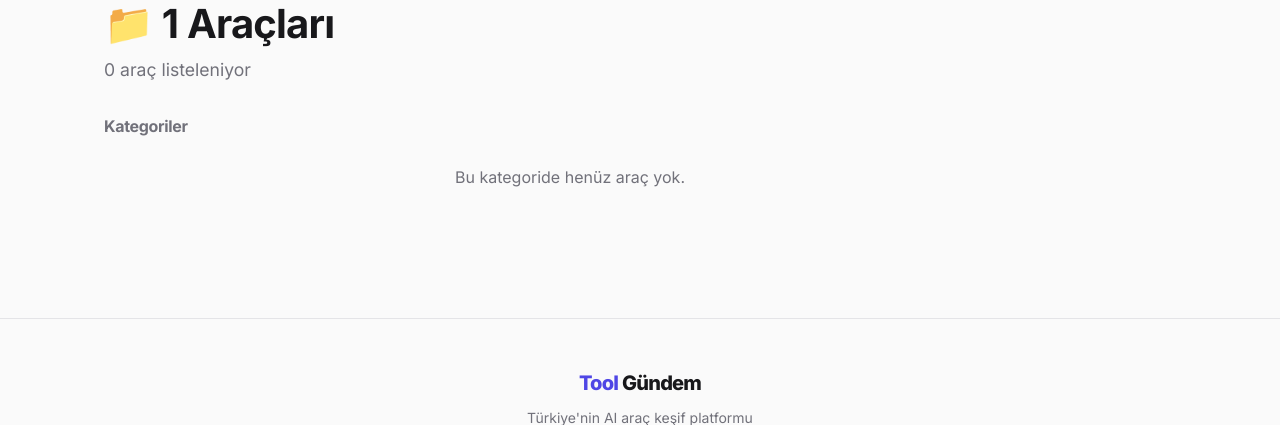
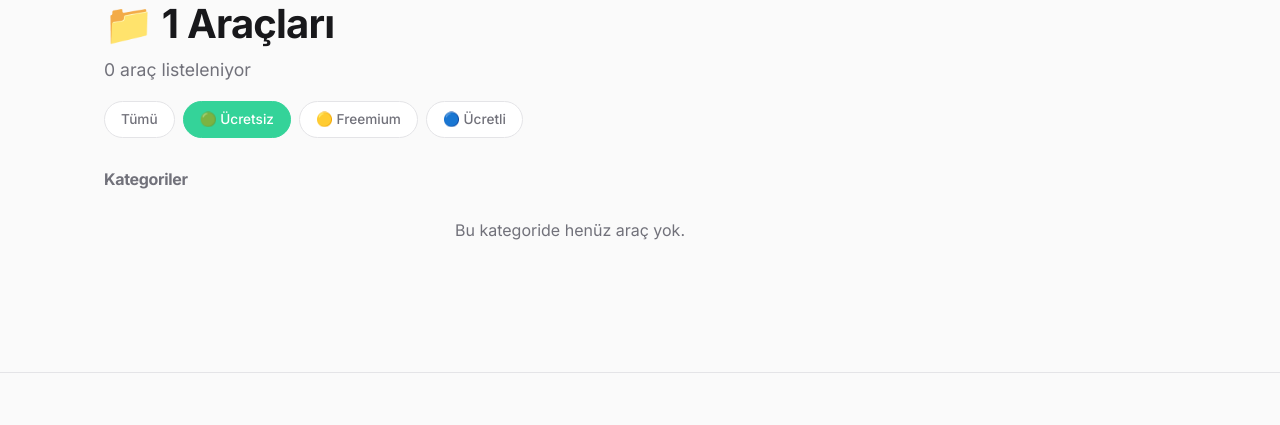
Before and after one commit to serefzeybekseref-byte/toolgundem, a Flask app: a page that uses templates/category.html in a window 1280 px wide. Shown: the part 134-559 px from the top of the page. Run offline with Flask 3, Linux system fonts and the light colour scheme; data that the repository does not hold is empty; some libraries are stand-ins or nearby versions.

Commit message:
P0: fiyat filtresi + kart rozetleri, Gemini/NVIDIA model duzeltmeleri

```diff
--- a/app.py
+++ b/app.py
@@ -9,7 +9,7 @@ from db import (
     get_trending_products, get_recent_products,
     get_products_by_topic, search_products,
     get_all_topics, get_similar_products,
-    get_products_paginated,
+    get_products_paginated, get_comparisons_for_product,
 )
 
 logging.basicConfig(level=logging.INFO)
@@ -119,7 +119,8 @@ def detail(slug):
     if not product:
         abort(404)
     similar = get_similar_products(product["id"], limit=4)
-    return render_template("detail.html", product=product, similar=similar)
+    related_comparisons = get_comparisons_for_product(product.get("normalized_name"))
+    return render_template("detail.html", product=product, similar=similar, related_comparisons=related_comparisons)
 
 
 @app.route("/karsilastirma")
@@ -139,6 +140,9 @@ def comparison_detail(slug):
 @app.route("/kategori/<topic>")
 def category(topic):
     products = get_products_by_topic(topic)
+    fiyat = request.args.get("fiyat", "").strip()
+    if fiyat:
+        products = [p for p in products if p.get("pricing_type") == fiyat]
     label = TOPIC_LABELS.get(topic, topic)
     icon = TOPIC_ICONS.get(topic, "📁")
     all_topics = get_all_topics()
@@ -167,15 +171,18 @@ def api_products():
     page = request.args.get("page", 1, type=int)
     per_page = request.args.get("per_page", 20, type=int)
     topic = request.args.get("topic", "").strip()
+    pricing = request.args.get("pricing", "").strip()
     if topic:
         products = get_products_by_topic(topic)
+        if pricing:
+            products = [p for p in products if p.get("pricing_type") == pricing]
         # Manual pagination
         start = (page - 1) * per_page
         end = start + per_page
         paginated = products[start:end]
         total = len(products)
     else:
-        paginated, total = get_products_paginated(page, per_page)
+        paginated, total = get_products_paginated(page, per_page, pricing_type=pricing or None)
     return jsonify({
         "products": paginated,
         "page": page,
--- a/db.py
+++ b/db.py
@@ -459,14 +459,36 @@ def get_comparison_by_slug(slug: str):
         "SELECT * FROM comparison_items WHERE comparison_id = ? ORDER BY rank ASC",
         (comp["id"],)
     ).fetchall()
-    conn.close()
     comp["tools"] = []
     for it in items:
         it = dict(it)
         it["pros"] = it["pros"].split("|") if it["pros"] else []
         it["cons"] = it["cons"].split("|") if it["cons"] else []
+        # Ic sayfa cross-link: bu urunumuzde varsa slug'ini bul (normalized_name eslesmesi)
+        norm = normalize_name(it["name"])
+        match = conn.execute(
+            "SELECT slug FROM products WHERE normalized_name = ?", (norm,)
+        ).fetchone()
+        it["internal_slug"] = dict(match)["slug"] if match else None
         comp["tools"].append(it)
+    conn.close()
     return comp
+
+
+def get_comparisons_for_product(normalized_name: str, limit: int = 3):
+    """Bir urunun adi hangi karsilastirma sayfalarinda geciyorsa onlari dondurur (cross-link icin)."""
+    if not normalized_name:
+        return []
+    conn = get_connection()
+    rows = conn.execute("""
+        SELECT DISTINCT c.slug, c.title
+        FROM comparisons c
+        JOIN comparison_items ci ON ci.comparison_id = c.id
+        WHERE LOWER(REPLACE(ci.name, ' ', '')) LIKE ?
+        LIMIT ?
+    """, (f"%{normalized_name.replace(' ', '')}%", limit)).fetchall()
+    conn.close()
+    return [dict(r) for r in rows]
 
 def get_trending_products(limit=5):
     """En cok oy alan urunler."""
@@ -571,12 +593,21 @@ def get_similar_products(product_id, limit=4):
     scored.sort(key=lambda x: x[0], reverse=True)
     return [c for _, c in scored[:limit]]
 
-def get_products_paginated(page=1, per_page=20):
-    """Sayfalanmis urun listesi."""
+def get_products_paginated(page=1, per_page=20, pricing_type=None):
+    """Sayfalanmis urun listesi. pricing_type verilirse sadece o fiyat modeliyle filtreler."""
     conn = get_connection()
     offset = (page - 1) * per_page
-    rows = conn.execute("SELECT * FROM products ORDER BY votes DESC LIMIT ? OFFSET ?", (per_page, offset)).fetchall()
-    total = conn.execute("SELECT COUNT(*) as cnt FROM products").fetchone()
+    if pricing_type:
+        rows = conn.execute(
+            "SELECT * FROM products WHERE pricing_type = ? ORDER BY votes DESC LIMIT ? OFFSET ?",
+            (pricing_type, per_page, offset)
+        ).fetchall()
+        total = conn.execute(
+            "SELECT COUNT(*) as cnt FROM products WHERE pricing_type = ?", (pricing_type,)
+        ).fetchone()
+    else:
+        rows = conn.execute("SELECT * FROM products ORDER BY votes DESC LIMIT ? OFFSET ?", (per_page, offset)).fetchall()
+        total = conn.execute("SELECT COUNT(*) as cnt FROM products").fetchone()
     conn.close()
     return [dict(r) for r in rows], dict(total)["cnt"]
 
--- a/static/app.js
+++ b/static/app.js
@@ -32,12 +32,22 @@ updateThemeIcon();
 // Load More button
 const loadMoreBtn = document.getElementById('load-more');
 let currentPage = 1;
+let currentPricing = '';
 
-if (loadMoreBtn) {
-  loadMoreBtn.addEventListener('click', async () => {
-    currentPage++;
+function reloadGrid() {
+  const grid = document.getElementById('products-grid');
+  if (!grid || !loadMoreBtn) return;
+  currentPage = 1;
+  grid.innerHTML = '';
+  loadMoreBtn.style.display = '';
+  loadMoreBtn.dataset.pricing = currentPricing;
+  fetchProducts(false);
+}
+
+async function fetchProducts(append) {
   const topic = loadMoreBtn.dataset.topic || '';
-    const url = `/api/products?page=${currentPage}&per_page=20${topic ? '&topic=' + topic : ''}`;
+  const pricing = loadMoreBtn.dataset.pricing || '';
+  const url = `/api/products?page=${currentPage}&per_page=20${topic ? '&topic=' + topic : ''}${pricing ? '&pricing=' + encodeURIComponent(pricing) : ''}`;
 
   loadMoreBtn.textContent = 'Yükleniyor...';
   loadMoreBtn.disabled = true;
@@ -52,6 +62,8 @@ if (loadMoreBtn) {
         const card = createProductCard(p);
         grid.insertAdjacentHTML('beforeend', card);
       });
+    } else if (grid && !append) {
+      grid.innerHTML = '<p style="color: var(--text-secondary); padding: 24px 0;">Bu fiyat kategorisinde araç bulunamadı.</p>';
     }
 
     if (!data.has_more) {
@@ -59,11 +71,31 @@ if (loadMoreBtn) {
     } else {
       loadMoreBtn.textContent = 'Daha Fazla Yükle';
       loadMoreBtn.disabled = false;
+      loadMoreBtn.style.display = '';
     }
   } catch (err) {
     loadMoreBtn.textContent = 'Daha Fazla Yükle';
     loadMoreBtn.disabled = false;
   }
+}
+
+if (loadMoreBtn) {
+  loadMoreBtn.addEventListener('click', () => {
+    currentPage++;
+    fetchProducts(true);
+  });
+}
+
+// Fiyat filtresi
+const pricingFilterEls = document.querySelectorAll('.pricing-filter-btn');
+if (pricingFilterEls.length && loadMoreBtn) {
+  pricingFilterEls.forEach(btn => {
+    btn.addEventListener('click', () => {
+      pricingFilterEls.forEach(b => b.classList.remove('active'));
+      btn.classList.add('active');
+      currentPricing = btn.dataset.pricing || '';
+      reloadGrid();
+    });
   });
 }
 
--- a/static/style.css
+++ b/static/style.css
@@ -1175,6 +1175,40 @@ h1, h2, h3, h4 {
   color: var(--text-secondary);
 }
 
+/* Fiyat filtre cubugu (kategori sayfasi) */
+.price-filter-bar {
+  display: flex;
+  gap: var(--space-2);
+  flex-wrap: wrap;
+  margin-top: var(--space-4);
+}
+
+.price-filter-chip {
+  font-size: 0.85rem;
+  font-weight: 500;
+  padding: 7px 16px;
+  border-radius: var(--radius-full);
+  border: 1px solid var(--border);
+  background-color: var(--surface);
+  color: var(--text-secondary);
+  transition: all var(--transition-fast);
+}
+
+.price-filter-chip:hover {
+  border-color: var(--accent);
+  color: var(--text);
+}
+
+.price-filter-chip.active {
+  background-color: var(--accent);
+  color: #fff;
+  border-color: var(--accent);
+}
+
+.price-filter-chip.active.price-free { background-color: var(--green); border-color: var(--green); }
+.price-filter-chip.active.price-freemium { background-color: var(--gold); border-color: var(--gold); color: #000; }
+.price-filter-chip.active.price-paid { background-color: var(--red); border-color: var(--red); }
+
 .empty-state {
   padding: var(--space-12) 0;
   text-align: center;
--- a/templates/category.html
+++ b/templates/category.html
@@ -13,6 +13,12 @@
   <div class="page-header">
     <h1 class="page-title">{{ topic_icon }} {{ topic_label }} Araçları</h1>
     <p class="page-subtitle">{{ products|length }} araç listeleniyor</p>
+    <div class="price-filter-bar">
+      <a href="/kategori/{{ topic }}" class="price-filter-chip{% if not request.args.get('fiyat') %} active{% endif %}">Tümü</a>
+      <a href="/kategori/{{ topic }}?fiyat=Ücretsiz" class="price-filter-chip price-free{% if request.args.get('fiyat') == 'Ücretsiz' %} active{% endif %}">🟢 Ücretsiz</a>
+      <a href="/kategori/{{ topic }}?fiyat=Freemium" class="price-filter-chip price-freemium{% if request.args.get('fiyat') == 'Freemium' %} active{% endif %}">🟡 Freemium</a>
+      <a href="/kategori/{{ topic }}?fiyat=Ücretli" class="price-filter-chip price-paid{% if request.args.get('fiyat') == 'Ücretli' %} active{% endif %}">🔵 Ücretli</a>
+    </div>
   </div>
 
   <div class="category-sidebar-layout">
@@ -38,6 +44,13 @@
           </div>
           {% endif %}
           <div class="tool-card-body">
+            {% if p.pricing_type %}
+            <div class="tool-card-badges" style="position:static; margin-bottom:8px;">
+              {% if p.pricing_type == 'Ücretsiz' %}<span class="badge badge-free">🟢 Ücretsiz</span>
+              {% elif p.pricing_type == 'Freemium' %}<span class="badge badge-freemium">🟡 Freemium</span>
+              {% elif p.pricing_type == 'Ücretli' %}<span class="badge badge-paid">🔵 Ücretli</span>{% endif %}
+            </div>
+            {% endif %}
             <h3 class="tool-card-title">{{ p.original_name }}</h3>
             <p class="tool-card-summary">{{ p.summary_tr }}</p>
             <div class="tool-card-footer">
--- a/templates/comparison_detail.html
+++ b/templates/comparison_detail.html
@@ -37,6 +37,9 @@
             <h3 class="comparison-name">
               {% if item.website %}<a href="{{ item.website }}" target="_blank" rel="noopener">{{ item.name }}</a>{% else %}{{ item.name }}{% endif %}
             </h3>
+            {% if item.internal_slug %}
+            <a href="{{ url_for('detail', slug=item.internal_slug) }}" class="mono" style="font-size:0.82rem; color: var(--accent);">Detaylı incelemeyi oku →</a>
+            {% endif %}
             {% if item.best_for %}
             <p class="comparison-best-for">{{ item.best_for }}</p>
             {% endif %}
--- a/templates/index.html
+++ b/templates/index.html
@@ -106,6 +106,9 @@
         <div class="tool-card-body">
           <div class="tool-card-badges">
             {% if p.created_at >= new_cutoff %}<span class="badge badge-new">🆕 Yeni</span>{% endif %}
+            {% if p.pricing_type == 'Ücretsiz' %}<span class="badge badge-free">🟢 Ücretsiz</span>
+            {% elif p.pricing_type == 'Freemium' %}<span class="badge badge-freemium">🟡 Freemium</span>
+            {% elif p.pricing_type == 'Ücretli' %}<span class="badge badge-paid">🔵 Ücretli</span>{% endif %}
           </div>
           <h3 class="tool-card-title">{{ p.original_name }}</h3>
           <p class="tool-card-summary">{{ p.summary_tr }}</p>
```
Also changed, not shown: templates/detail.html (+11 -0 lines). Lines whose indentation alone changed are shown as unchanged.
